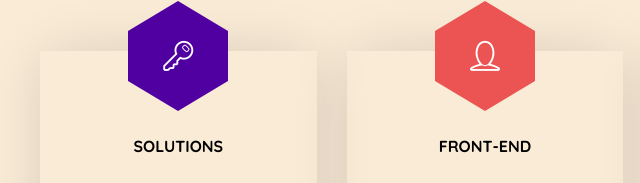
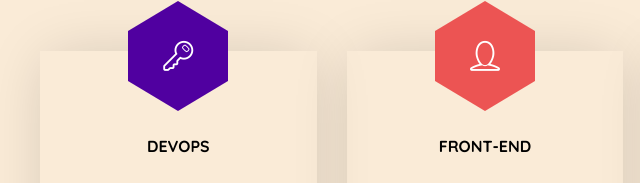
Before and after one commit to darckode/portfolio, a plain HTML site: page index.html in a window 1280 px wide. Shown: the part 2440-2623 px from the top of the page, 305-945 px from the left. Drawn offline with Linux system fonts and the light colour scheme; files whose address does not match are found by name; a web font is replaced by a local one.

Commit message:
UPpdating portfolio

```diff
--- a/index.html
+++ b/index.html
@@ -4,7 +4,7 @@
 <head>
   <meta charset="utf-8">
   <meta http-equiv="X-UA-Compatible" content="IE=edge">
-  <title>jamshidazizovAziz</title>
+  <title>Jamshid Azizov | Portfolio</title>
   <meta name="viewport" content="width=device-width, initial-scale=1">
   <meta name="description" content="Jamshid Azzov portfolio" />
   <meta name="keywords" content="cv portfolio" />
@@ -261,7 +261,7 @@
                     <i class="icon-key3"></i>
                   </span>
                   <div class="desc">
-                    <h3>Solutions</h3>
+                    <h3>DevOps</h3>
                     <p>Translate ideas into products using both tested and creative methods</p>
                   </div>
                 </div>
```
